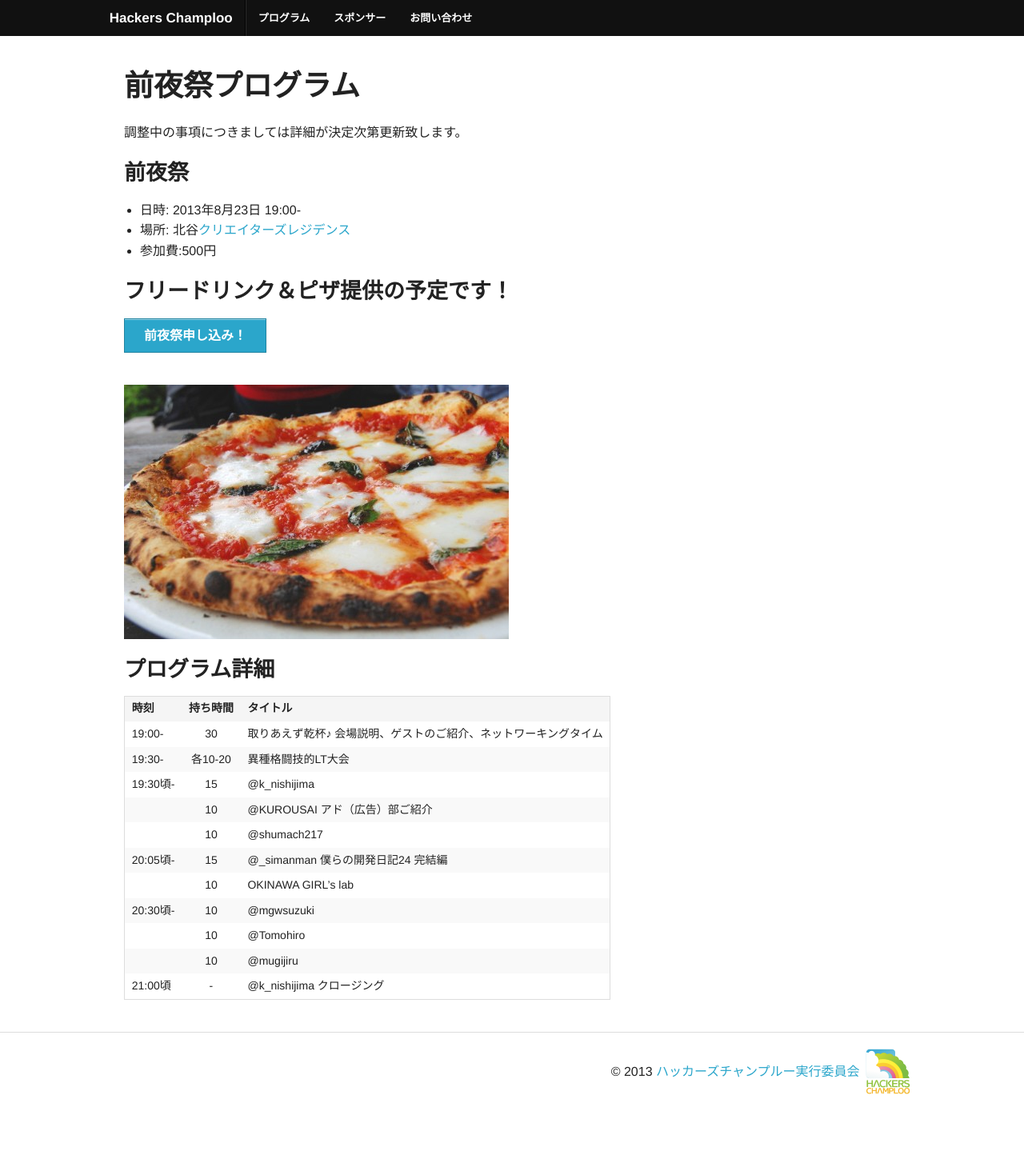
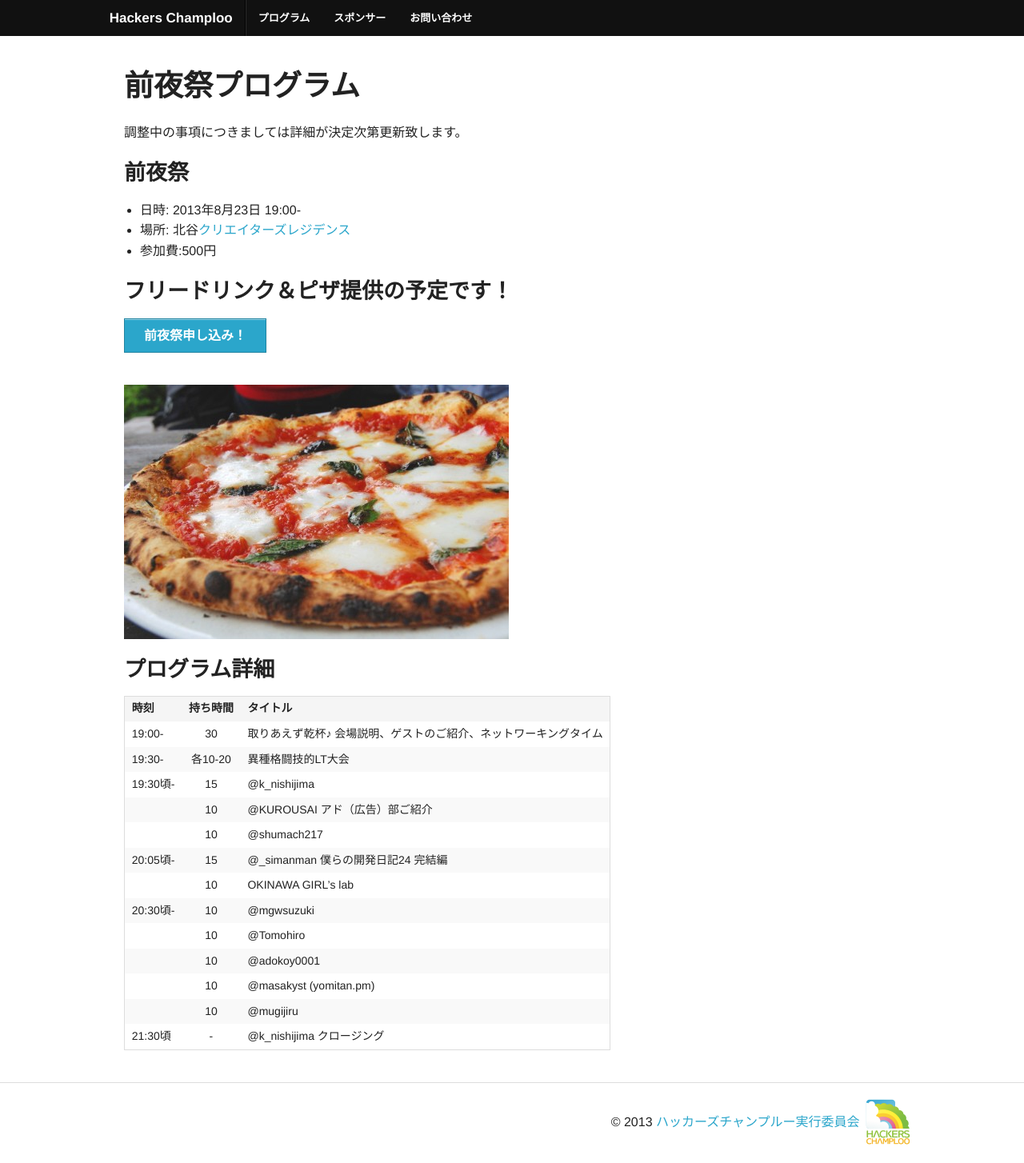
Before and after one commit to hackers-champloo/hackers-champloo.github.io, a Jekyll site: the page built from eveprogram.md, in a window 1280 px wide. Shown: the whole page at 80% size. Built offline with Jekyll 4.4.1, drawn with Linux system fonts in a browser that asks for light colours; Markdown is read by kramdown in place of the engine named in the settings; before the commit the page ends 1391 px from its top, so only the background shows below that.

Commit message:
LT発表者追加

```diff
--- a/eveprogram.md
+++ b/eveprogram.md
@@ -36,5 +36,7 @@ title: 前夜祭プログラム
 |    | 10 | OKINAWA GIRL's lab |
 | 20:30頃-   | 10 | @mgwsuzuki |
 |    | 10 | @Tomohiro |
+|    | 10 | @adokoy0001 |
+|    | 10 | @masakyst (yomitan.pm) |
 |    | 10 | @mugijiru |
-| 21:00頃   | - | @k_nishijima クロージング |
+| 21:30頃   | - | @k_nishijima クロージング |
```
